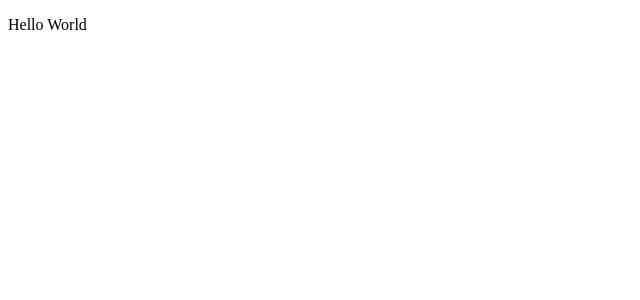
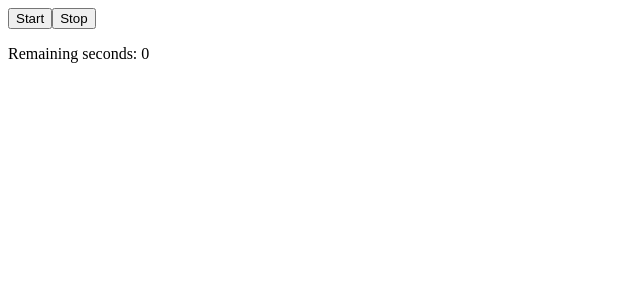
Before and after one commit to EduardoGiacomini/tomorrow-web, a React (Vite) app: page / in a window 1280 px wide. Shown: the top 300 px of the page, without its empty margins (0-640 px from the left). Built offline with nearby package versions, Linux system fonts and the light colour scheme.

Commit message:
fix(pomodoro): only decrements when pomodoro is running

```diff
--- a/src/App.tsx
+++ b/src/App.tsx
@@ -1,3 +1,5 @@
+import { Pomodoro } from "./modules/pomodoro/screens/pomodoro";
+
 export function App(): React.ReactElement {
-  return <p>Hello World</p>;
+  return <Pomodoro />;
 }
--- a/src/modules/pomodoro/reducers/pomodoro-start-action.ts
+++ b/src/modules/pomodoro/reducers/pomodoro-start-action.ts
@@ -23,15 +23,15 @@ export const pomodoroStartAction = (
     return state;
   }
 
-  const fiveMinutesInSeconds = 5 * 60;
-  if (seconds < fiveMinutesInSeconds) {
-    return { ...state, error: PomodoroError.tooShort };
-  }
+  // const fiveMinutesInSeconds = 5 * 60;
+  // if (seconds < fiveMinutesInSeconds) {
+  //   return { ...state, error: PomodoroError.tooShort };
+  // }
 
-  const oneHourInSeconds = 60 * 60;
-  if (seconds > oneHourInSeconds) {
-    return { ...state, error: PomodoroError.tooLong };
-  }
+  // const oneHourInSeconds = 60 * 60;
+  // if (seconds > oneHourInSeconds) {
+  //   return { ...state, error: PomodoroError.tooLong };
+  // }
 
   return { ...state, seconds, running: true, error: undefined };
 };
--- a/src/modules/pomodoro/reducers/pomodoto-decrement-action.ts
+++ b/src/modules/pomodoro/reducers/pomodoto-decrement-action.ts
@@ -12,9 +12,9 @@ export const pomodoroDecrementAction = (
   // eslint-disable-next-line @typescript-eslint/no-unused-vars
   _action: PomodoroDecrementAction
 ): PomodoroState => {
-  const { seconds } = state;
+  const { seconds, running } = state;
 
-  if (seconds <= 0) {
+  if (!running || seconds <= 0) {
     return state;
   }
 
--- /dev/null
+++ b/src/modules/pomodoro/screens/pomodoro.tsx
@@ -0,0 +1,19 @@
+import React from "react";
+import { usePomodoro } from "../hooks";
+
+export function Pomodoro(): React.ReactElement {
+  const { seconds, error, start, pause } = usePomodoro();
+
+  return (
+    <div>
+      {error && <p>{error}</p>}
+      <button type="button" onClick={() => start(1 * 5)}>
+        Start
+      </button>
+      <button type="button" onClick={() => pause()}>
+        Stop
+      </button>
+      <p>Remaining seconds: {seconds}</p>
+    </div>
+  );
+}
```
